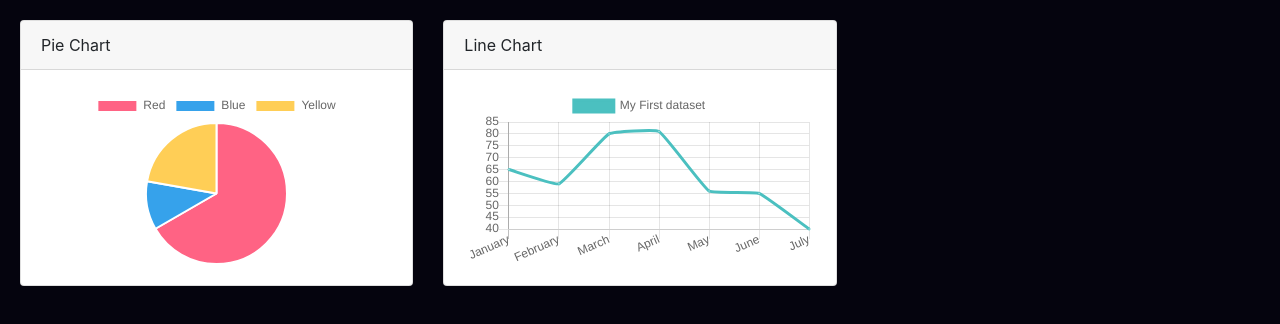
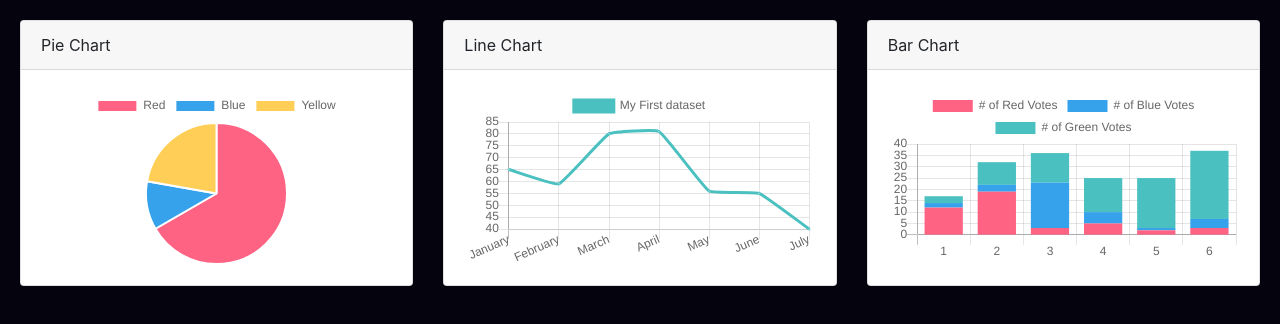
Before and after one commit to HongSeungTaek/Dashboard, a React (Create React App) app: page / in a window 1280 px wide. Shown: the top 324 px of the page. Built offline with nearby package versions, Linux system fonts and the light colour scheme; the HTML template or start-up script is replaced by a standard one.

Commit message:
바 차트 추가 및 소스 정리

```diff
--- /dev/null
+++ b/src/component/charts/Bar.js
@@ -0,0 +1,53 @@
+import React from 'react';
+import { Bar } from 'react-chartjs-2';
+
+
+const data = {
+  labels: ['1', '2', '3', '4', '5', '6'],
+  datasets: [
+    {
+      label: '# of Red Votes',
+      data: [12, 19, 3, 5, 2, 3],
+      backgroundColor: 'rgb(255, 99, 132)',
+    },
+    {
+      label: '# of Blue Votes',
+      data: [2, 3, 20, 5, 1, 4],
+      backgroundColor: 'rgb(54, 162, 235)',
+    },
+    {
+      label: '# of Green Votes',
+      data: [3, 10, 13, 15, 22, 30],
+      backgroundColor: 'rgb(75, 192, 192)',
+    },
+  ],
+}
+
+const options = {
+  scales: {
+    yAxes: [
+      {
+        stacked: true,
+        ticks: {
+          beginAtZero: true,
+        },
+      },
+    ],
+    xAxes: [
+      {
+        stacked: true,
+      },
+    ],
+  },
+}
+
+class StackedBar extends React.Component {
+
+  render() {
+    return (
+      <Bar data={data} options={options} />
+    );
+  }
+}
+
+export default StackedBar;
--- /dev/null
+++ b/src/component/charts/Line.js
@@ -0,0 +1,41 @@
+import React from 'react';
+import { Line } from 'react-chartjs-2';
+
+
+var data = {
+  labels: ['January', 'February', 'March', 'April', 'May', 'June', 'July'],
+  datasets: [
+    {
+      label: 'My First dataset',
+      fill: false,
+      lineTension: 0.1,
+      backgroundColor: 'rgba(75,192,192,0.4)',
+      borderColor: 'rgba(75,192,192,1)',
+      borderCapStyle: 'butt',
+      borderDash: [],
+      borderDashOffset: 0.0,
+      borderJoinStyle: 'miter',
+      pointBorderColor: 'rgba(75,192,192,1)',
+      pointBackgroundColor: '#fff',
+      pointBorderWidth: 1,
+      pointHoverRadius: 5,
+      pointHoverBackgroundColor: 'rgba(75,192,192,1)',
+      pointHoverBorderColor: 'rgba(220,220,220,1)',
+      pointHoverBorderWidth: 2,
+      pointRadius: 1,
+      pointHitRadius: 10,
+      data: [65, 59, 80, 81, 56, 55, 40]
+    }
+  ]
+};
+
+class LineChart extends React.Component {
+
+  render() {
+    return (
+      <Line data={data} />
+    );
+  }
+}
+
+export default LineChart;
--- a/src/dashboard/Dashboard.js
+++ b/src/dashboard/Dashboard.js
@@ -1,7 +1,9 @@
 import React from 'react';
 import './Dashboard.css';
-import { Line } from 'react-chartjs-2';
+import LineChart from '../component/charts/Line';
 import PieChart from '../component/charts/Pie';
+import StackedBar from '../component/charts/Bar';
+
 
 function Dashboard() {
   let props = {
@@ -10,6 +12,9 @@ function Dashboard() {
     },
     line_chart: {
       header: 'Line Chart',
+    },
+    bar_chart: {
+      header: 'Bar Chart',
     }
   }
 
@@ -33,51 +38,17 @@ function Dashboard() {
             </div>
           </div>
         </div>
-        <div className="col-4"></div>
+        <div className="col-4">
+          <div className="card">
+            <div className="card-header">{props.bar_chart.header}</div>
+            <div className="card-body">
+              <StackedBar/>
+            </div>
+          </div>
+        </div>
       </div>
     </div>
   );
 }
 
-var data = {
-  labels: ['January', 'February', 'March', 'April', 'May', 'June', 'July'],
-  datasets: [
-    {
-      label: 'My First dataset',
-      fill: false,
-      lineTension: 0.1,
-      backgroundColor: 'rgba(75,192,192,0.4)',
-      borderColor: 'rgba(75,192,192,1)',
-      borderCapStyle: 'butt',
-      borderDash: [],
-      borderDashOffset: 0.0,
-      borderJoinStyle: 'miter',
-      pointBorderColor: 'rgba(75,192,192,1)',
-      pointBackgroundColor: '#fff',
-      pointBorderWidth: 1,
-      pointHoverRadius: 5,
-      pointHoverBackgroundColor: 'rgba(75,192,192,1)',
-      pointHoverBorderColor: 'rgba(220,220,220,1)',
-      pointHoverBorderWidth: 2,
-      pointRadius: 1,
-      pointHitRadius: 10,
-      data: [65, 59, 80, 81, 56, 55, 40]
-    }
-  ]
-};
-
-class LineChart extends React.Component {
-
-  render() {
-    return (
-          <Line ref="chart" data={data} />
-    );
-  }
-
-  componentDidMount() {
-    const { datasets } = this.refs.chart.chartInstance.data
-    console.log(datasets[0].data);
-  }
-}
-
 export default Dashboard;
```
